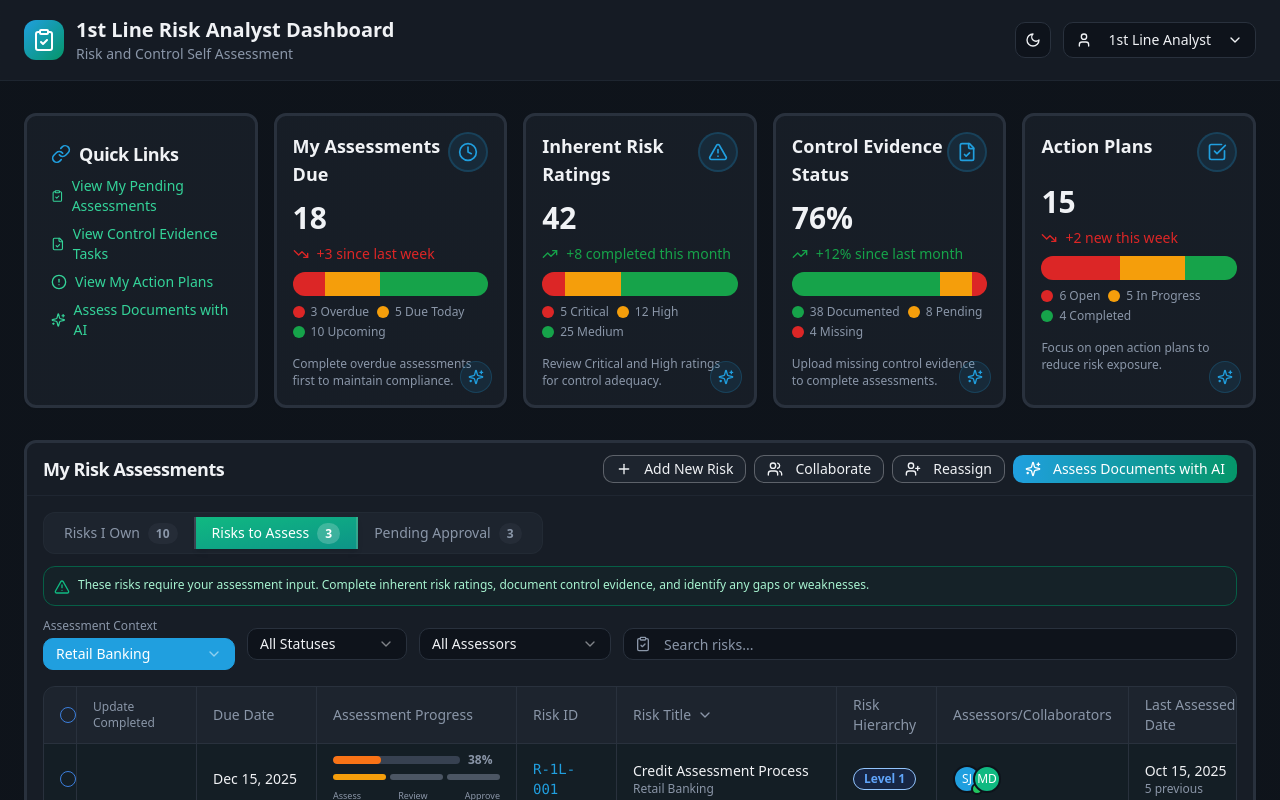
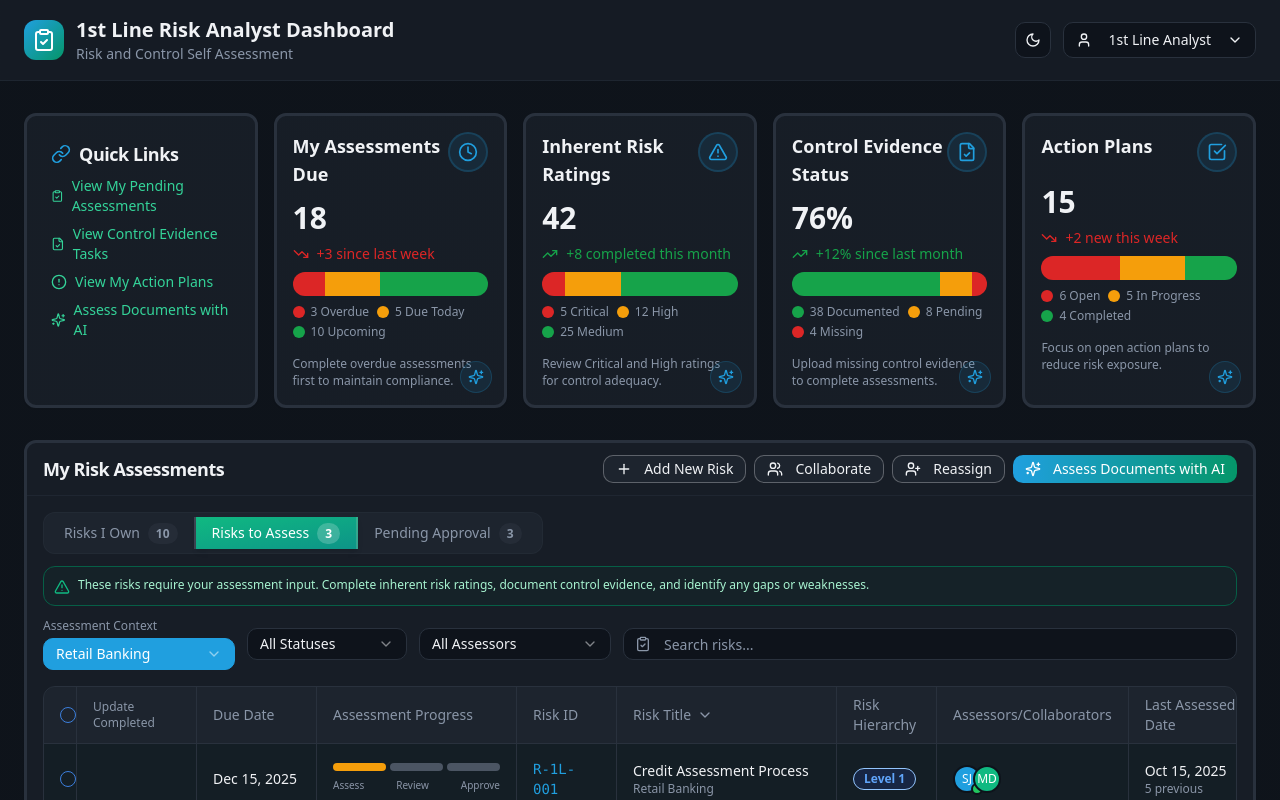
Before and after one commit to 1234mudi/persona-risk-gate, a React (Vite) app: page /dashboard/1st-line-analyst in a window 1280 px wide. Shown: the top 800 px of the page. Built offline with nearby package versions, Linux system fonts and the light colour scheme; the HTML template or start-up script is replaced by a standard one.

Commit message:
Reverted to commit 97298e6de4a620c3e168ba9219ee50e67c7208c2

```diff
--- a/src/pages/Dashboard1stLine.tsx
+++ b/src/pages/Dashboard1stLine.tsx
@@ -1089,54 +1089,25 @@ const Dashboard1stLine = () => {
                           )}
                         </TableCell>
                         <TableCell className="py-2 border-r border-b border-border">
-                          <div className="space-y-1.5">
-                            {/* Overall completion percentage */}
-                            {(() => {
-                              const avg = Math.round(
-                                (risk.sectionCompletion.inherentRating +
-                                 risk.sectionCompletion.controlEffectiveness +
-                                 risk.sectionCompletion.residualRating +
-                                 risk.sectionCompletion.riskTreatment) / 4
-                              );
-                              return (
-                                <div className="flex items-center gap-2">
-                                  <div className="flex-1 h-2 bg-gray-200 dark:bg-gray-700 rounded-full overflow-hidden">
-                                    <div
-                                      className={`h-full rounded-full transition-all ${
-                                        avg === 100 ? 'bg-green-500' :
-                                        avg >= 50 ? 'bg-amber-500' :
-                                        avg > 0 ? 'bg-orange-500' : 'bg-gray-300 dark:bg-gray-600'
-                                      }`}
-                                      style={{ width: `${avg}%` }}
-                                    />
-                                  </div>
-                                  <span className={`text-xs font-semibold min-w-[32px] ${
-                                    avg === 100 ? 'text-green-600 dark:text-green-400' :
-                                    avg >= 50 ? 'text-amber-600 dark:text-amber-400' :
-                                    'text-muted-foreground'
-                                  }`}>{avg}%</span>
-                                </div>
-                              );
-                            })()}
-                            {/* Stage progress indicators */}
+                          <div className="space-y-1">
                             <div className="flex gap-1">
-                              <div className={`h-1.5 flex-1 rounded-sm ${
+                              <div className={`h-2 flex-1 rounded-sm ${
                                 risk.assessmentProgress.assess === "completed" ? "bg-green-500" :
                                 risk.assessmentProgress.assess === "in-progress" ? "bg-amber-500" :
                                 "bg-gray-300 dark:bg-gray-600"
                               }`} />
-                              <div className={`h-1.5 flex-1 rounded-sm ${
+                              <div className={`h-2 flex-1 rounded-sm ${
                                 risk.assessmentProgress.reviewChallenge === "completed" ? "bg-green-500" :
                                 risk.assessmentProgress.reviewChallenge === "in-progress" ? "bg-amber-500" :
                                 "bg-gray-300 dark:bg-gray-600"
                               }`} />
-                              <div className={`h-1.5 flex-1 rounded-sm ${
+                              <div className={`h-2 flex-1 rounded-sm ${
                                 risk.assessmentProgress.approve === "completed" ? "bg-green-500" :
                                 risk.assessmentProgress.approve === "in-progress" ? "bg-amber-500" :
                                 "bg-gray-300 dark:bg-gray-600"
                               }`} />
                             </div>
-                            <div className="flex justify-between text-[9px] text-muted-foreground">
+                            <div className="flex justify-between text-[10px] text-muted-foreground">
                               <span>Assess</span>
                               <span>Review</span>
                               <span>Approve</span>
```
